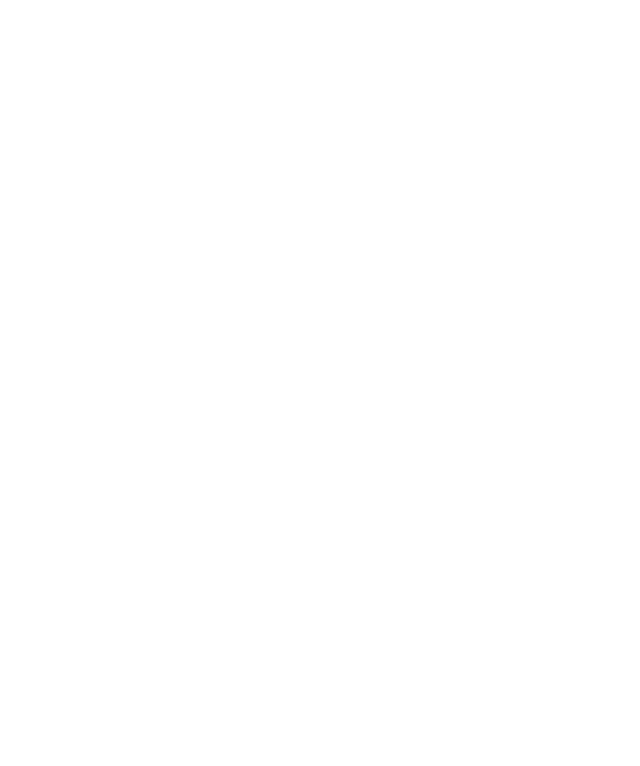
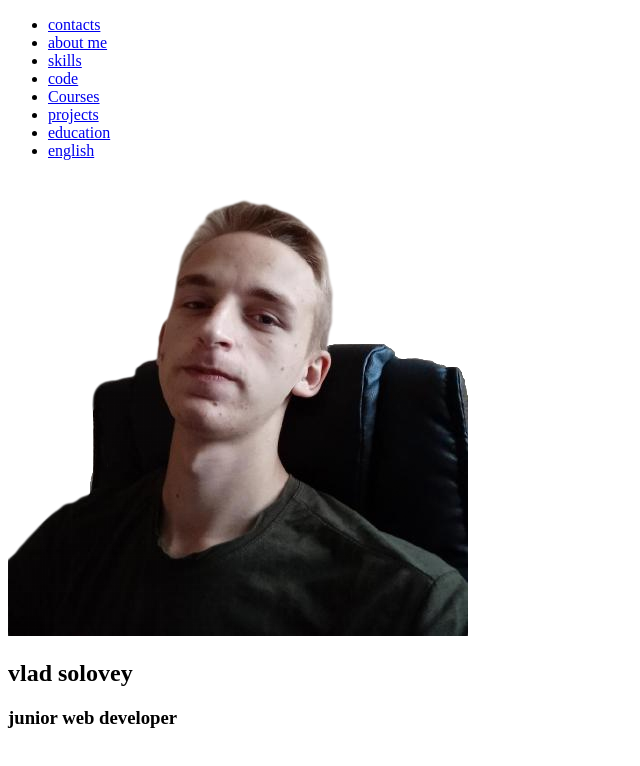
Before and after one commit to soloVlad/rsschool-cv, a plain HTML site: page index.html in a window 1280 px wide. Shown: the whole page, without its empty margins (0-640 px from the left). Drawn offline with Linux system fonts and the light colour scheme.

Commit message:
feat: add profile section

```diff
--- a/index.html
+++ b/index.html
@@ -5,11 +5,35 @@
 	<meta charset="UTF-8">
 	<meta http-equiv="X-UA-Compatible" content="IE=edge">
 	<meta name="viewport" content="width=device-width, initial-scale=1.0">
-	<title>Document</title>
+	<title>CV | Vlad Solovey</title>
 </head>
 
 <body>
+	<header class="header">
+		<nav class="nav">
+			<ul class="nav-list">
+				<li class="nav-item"><a href="#" class="nav-link">contacts</a></li>
+				<li class="nav-item"><a href="#" class="nav-link">about me</a></li>
+				<li class="nav-item"><a href="#" class="nav-link">skills</a></li>
+				<li class="nav-item"><a href="#" class="nav-link">code</a></li>
+				<li class="nav-item"><a href="#" class="nav-link">Courses</a></li>
+				<li class="nav-item"><a href="#" class="nav-link">projects</a></li>
+				<li class="nav-item"><a href="#" class="nav-link">education</a></li>
+				<li class="nav-item"><a href="#" class="nav-link">english</a></li>
+			</ul>
+		</nav>
+	</header>
 
+	<main>
+		<section class="section section-profile">
+			<img src="./erased_photo.png" alt="young man sitting in an office chair" class="section-profile-photo">
+			<div class="section-profile-info">
+				<h1 class="main-title">vlad solovey</h1>
+				<div class="underline"></div>
+				<h3 class="section-subtitle">junior web developer</h3>
+			</div>
+		</section>
+	</main>
 </body>
 
 </html>
```
